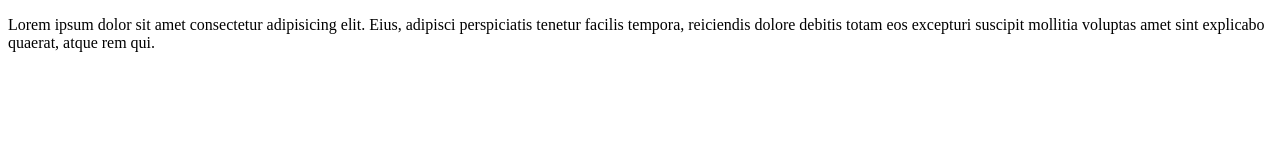
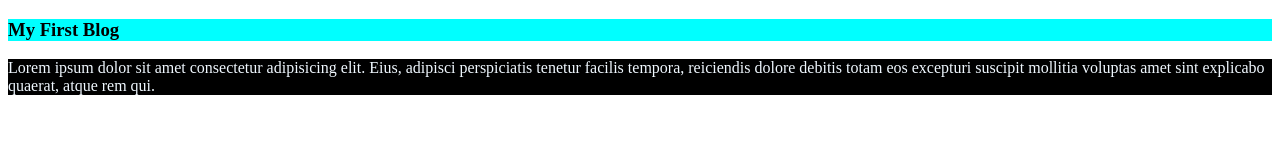
Before and after one commit to asifmahmudshuvro/My-First-GitHub-Work, a plain HTML site: page index.html in a window 1280 px wide. Drawn offline with Linux system fonts and the light colour scheme.

Commit message:
added bg color and color

```diff
--- /dev/null
+++ b/Style/blog.css
@@ -0,0 +1,8 @@
+p{
+    color: aliceblue;
+    background-color: black;
+}
+h3{
+    background-color: aqua;
+
+}
--- a/index.html
+++ b/index.html
@@ -3,9 +3,11 @@
 <head>
     <meta charset="UTF-8">
     <meta name="viewport" content="width=device-width, initial-scale=1.0">
-    <title>First</title>
+    <title>First Blog</title>
+    <link rel="stylesheet" href="Style/blog.css">
 </head>
 <body>
+    <h3>My First Blog</h3>
     <div>
         <P>
             Lorem ipsum dolor sit amet consectetur adipisicing elit. Eius, adipisci perspiciatis tenetur facilis tempora, reiciendis dolore debitis totam eos excepturi suscipit mollitia voluptas amet sint explicabo quaerat, atque rem qui.
```
